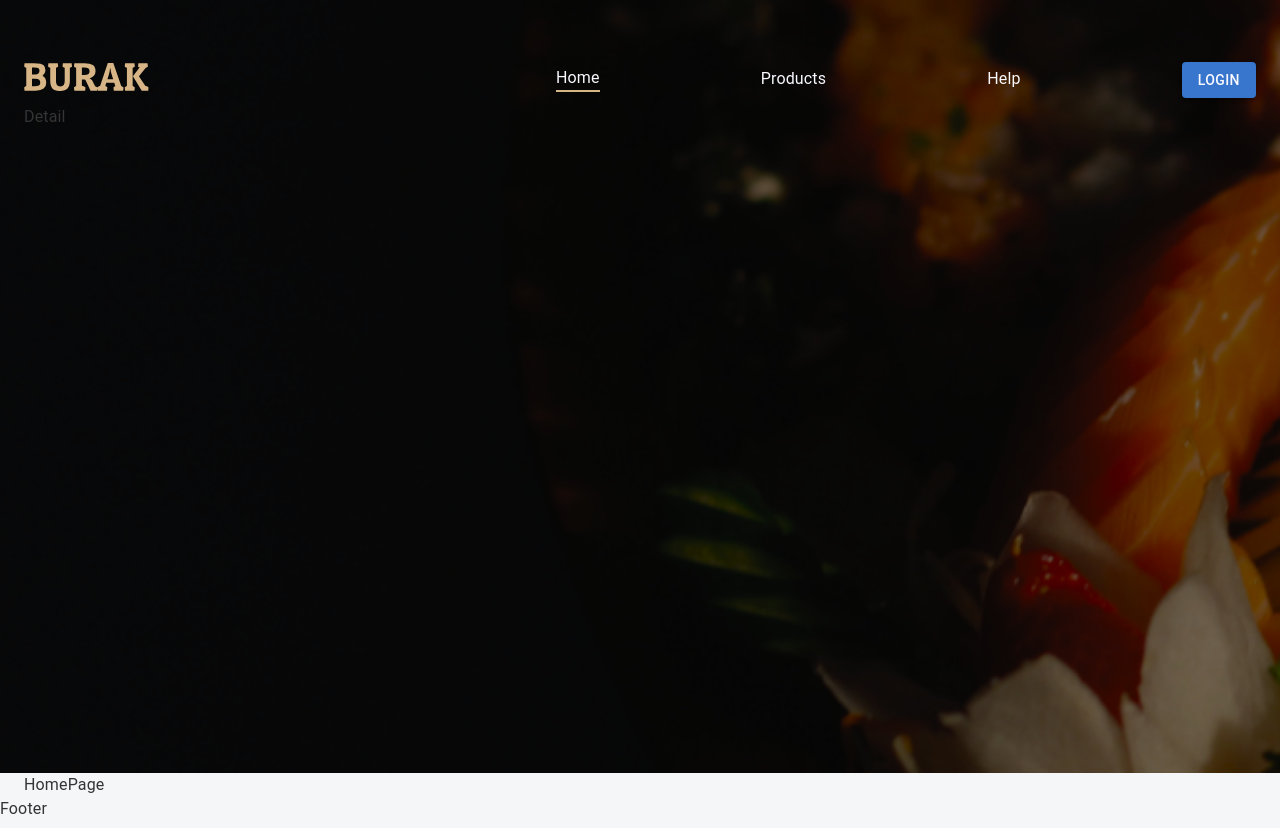
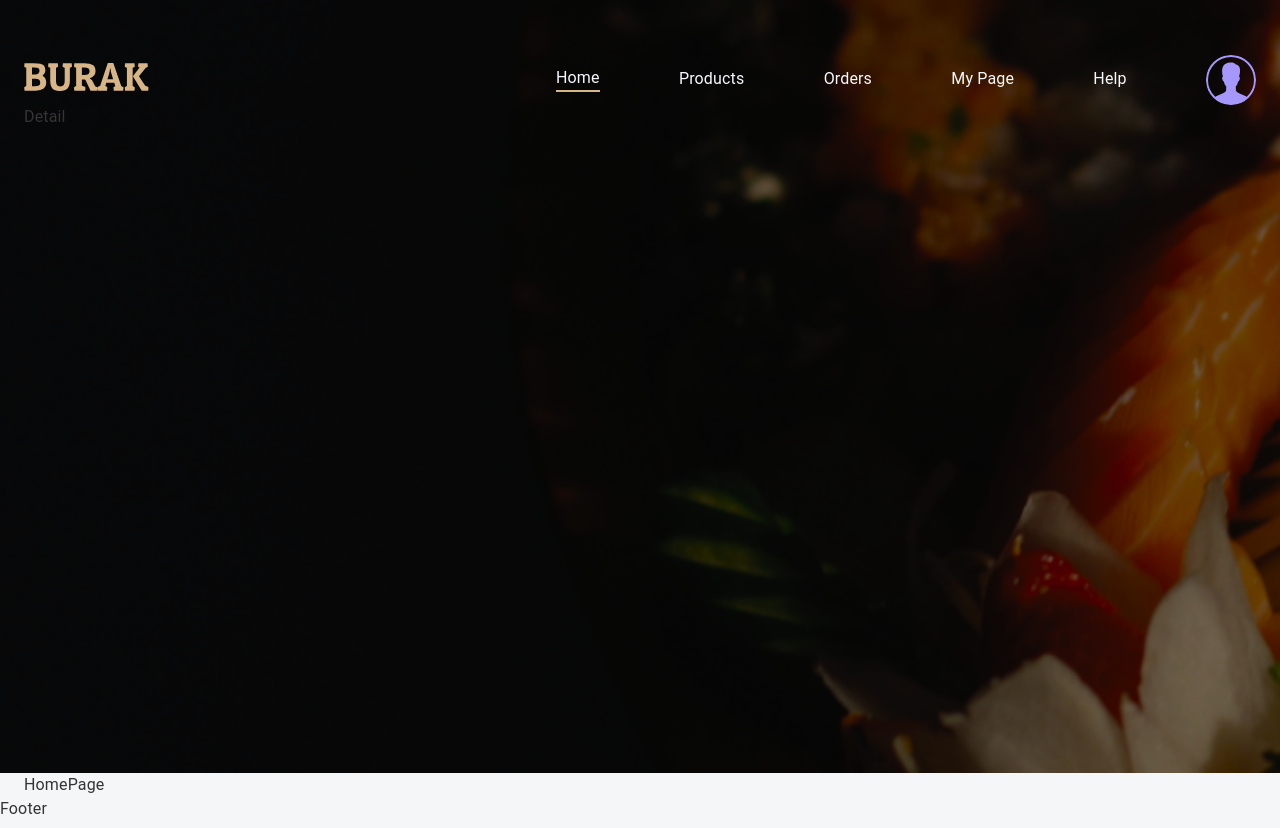
Before and after one commit to Frankyyyyy8/burak-react, a React (Create React App) app: page / in a window 1280 px wide. Built offline with nearby package versions, Linux system fonts and the light colour scheme.

Commit message:
fix: homeNavbar menu part refactoring

```diff
--- a/src/app/components/headers/HomeNavbar.tsx
+++ b/src/app/components/headers/HomeNavbar.tsx
@@ -3,34 +3,18 @@
 import reportWebVitals from "../../../reportWebVitals";
 
 export function HomeNavbar() {
-  const authMember = null;
+  const authMember = true;
+
   return (
     <div className="home-navbar">
-      <Container sx={{ mt: "55px", height: "642" }}>
-        <Stack
-          sx={{
-            height: "50px",
-            flexDirection: "row",
-            justifyContent: "space-between",
-            alignItems: "center",
-          }}
-        >
+      <Container className="navbar-container">
+        <Stack className="menu">
           <Box>
             <NavLink to={"/"}>
-              <img
-                style={{ width: "125px", height: "30px" }}
-                src="/icons/burak.svg"
-              />
+              <img className="brand-logo" src="/icons/burak.svg" />
             </NavLink>
           </Box>
-          <Stack
-            sx={{
-              flexDirection: "row",
-              justifyContent: "space-between",
-              minWidth: "700px",
-              alignItems: "center",
-            }}
-          >
+          <Stack className="links">
             <Box className={"hover-line"}>
               <NavLink to={"/"} activeClassName="underline">
                 Home
@@ -64,15 +48,16 @@
 
             {!authMember ? (
               <Box>
-                <Button
-                  variant="contained"
-                  style={{ background: "#3776CC", color: "#f8f8ff" }}
-                >
+                <Button variant="contained" className="login-button">
                   Login
                 </Button>
               </Box>
             ) : (
-              <img />
+              <img
+                className="user-avatar"
+                src={"./icons/default-user.svg"}
+                aria-hospopup={true}
+              />
             )}
           </Stack>
         </Stack>
--- a/src/css/navbar.css
+++ b/src/css/navbar.css
@@ -1,9 +1,46 @@
 .home-navbar {
+  display: flex;
   width: 100%;
   height: 773px;
-  display: flex;
   background: url("/public/img/banner.webp");
   background-size: cover;
+}
+
+.home-navbar .navbar-container {
+  height: 642px;
+  margin-top: 55px;
+}
+
+.home-navbar .navbar-container .menu {
+  display: flex;
+  flex-direction: row;
+  justify-content: space-between;
+  align-items: center;
+  height: 50px;
+}
+
+.home-navbar .navbar-container .menu .brand-logo {
+  width: 125px;
+  height: 30px;
+}
+
+.home-navbar .navbar-container .menu .links {
+  display: flex;
+  flex-direction: row;
+  justify-content: space-between;
+  align-items: center;
+  min-width: 700px;
+}
+
+.home-navbar .navbar-container .menu .links .login-button {
+  color: #f8f8ff;
+  background: #3376cc;
+}
+
+.home-navbar .navbar-container .menu .links .user-avatar {
+  width: 50px;
+  height: 50px;
+  border-radius: 24px;
 }
 
 .home-navbar a {
```
